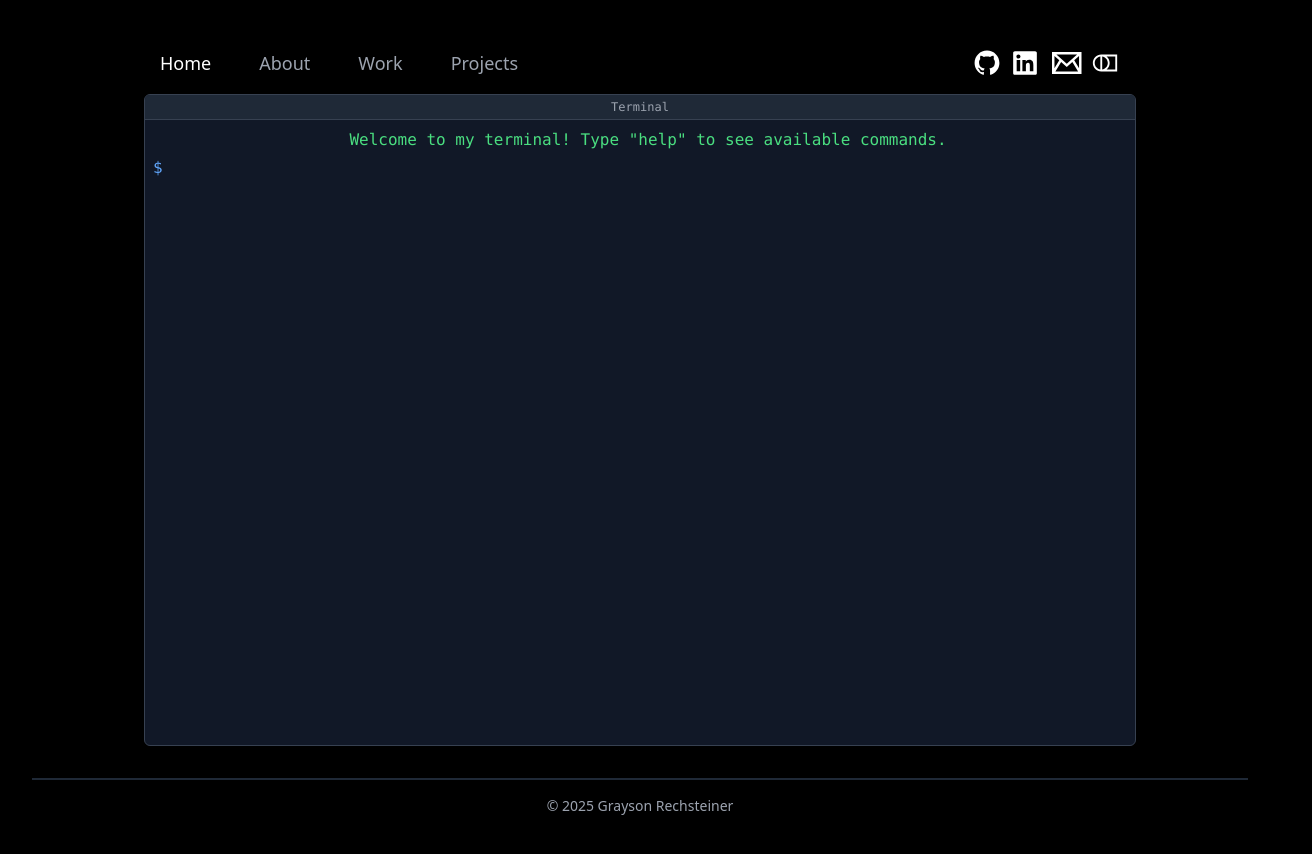
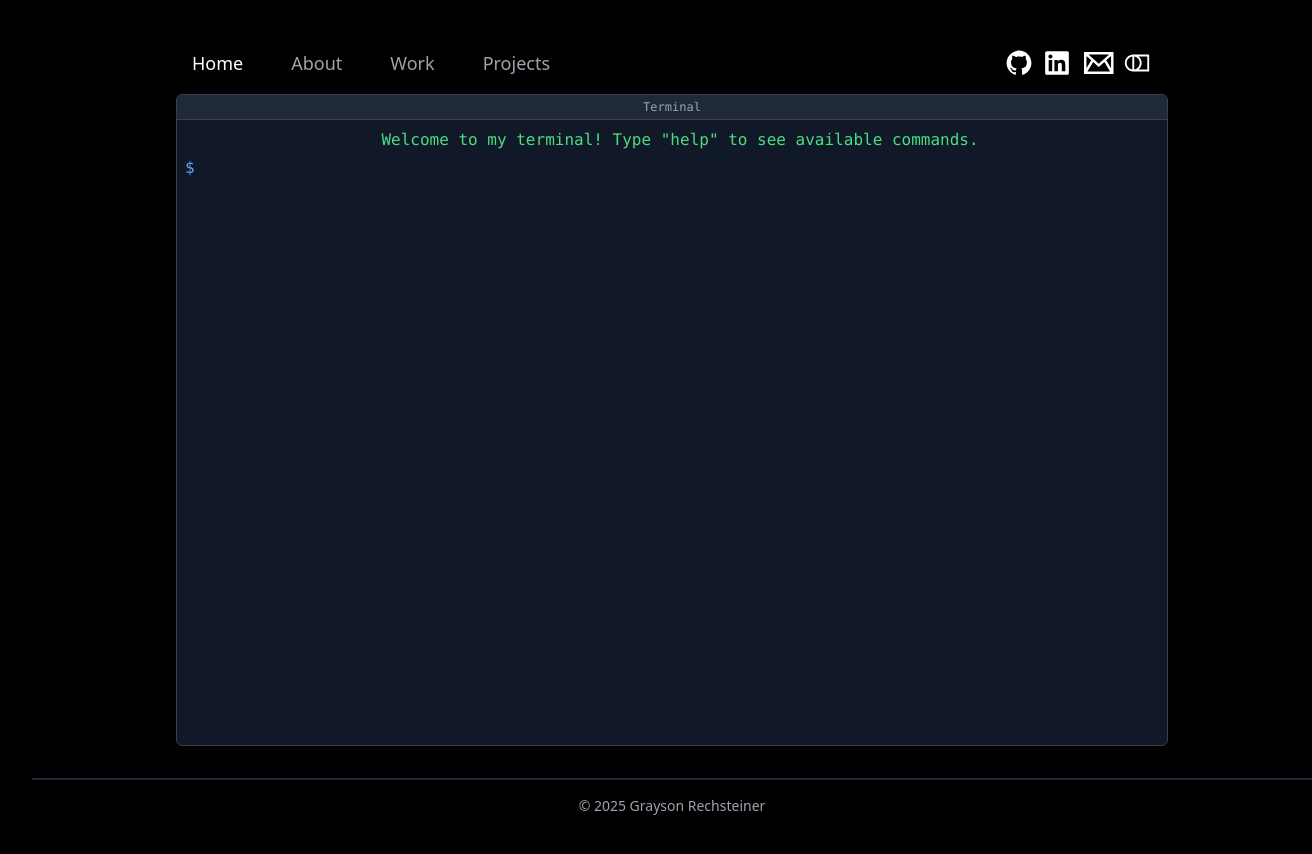
Before and after one commit to grechsteiner/grechsteiner.github.io, a React (Vite) app: page / in a window 1280 px wide. Shown: the top 854 px of the page, 1312 px wide, since content can reach past the window. Built offline with nearby package versions, Linux system fonts and the light colour scheme.

Commit message:
Terminal formatting done

```diff
--- a/src/components/Footer.tsx
+++ b/src/components/Footer.tsx
@@ -5,7 +5,7 @@ type FooterProps = {
 
 export default function Footer({ contentWidthClass }: FooterProps) {
     return (
-        <footer className="w-full py-4 border-t-2 border-gray-800">
+        <footer className="w-full shrink-0 py-4 border-t-2 border-gray-800">
             <div className={contentWidthClass}>
                 <div className="text-center text-sm text-gray-400">
                     © 2025 Grayson Rechsteiner
--- a/src/components/Header.tsx
+++ b/src/components/Header.tsx
@@ -19,7 +19,7 @@ export default function Header({ contentWidthClass }: HeaderProps) {
     ];
 
     return (
-        <header className={contentWidthClass}>
+        <header className={`shrink-0 ${contentWidthClass}`}>
             <div className="flex justify-between items-center w-full p-4">
                 <nav>
                     <ul className="flex space-x-12">
--- a/src/components/Layout.tsx
+++ b/src/components/Layout.tsx
@@ -5,15 +5,16 @@ import Footer from './Footer';
 type LayoutProps = {
     children: ReactNode;
     maxWidth?: string;
+    allowScroll?: boolean;
 };
 
-export default function Layout({ children, maxWidth = "max-w-5xl" }: LayoutProps) {
+export default function Layout({ children, maxWidth = "max-w-5xl", allowScroll = false }: LayoutProps) {
     const contentWidthClass = `${maxWidth} w-full mx-auto px-4`;
 
     return (
-        <div className="flex flex-col min-h-screen bg-black">
+        <div className={`flex flex-col w-screen bg-black ${allowScroll ? 'min-h-screen overflow-auto' : 'h-screen overflow-hidden'}`}>
             <Header contentWidthClass={contentWidthClass} />
-            <main className={`flex flex-col flex-grow pb-8 ${contentWidthClass}`}>
+            <main className={`flex justify-center pb-8 ${allowScroll ? '' : 'flex-grow items-center overflow-hidden'} ${contentWidthClass}`}>
                 {children}
             </main>
             <Footer contentWidthClass={contentWidthClass} />
--- a/src/components/Terminal.tsx
+++ b/src/components/Terminal.tsx
@@ -1,4 +1,3 @@
-import React from 'react';
 import { useState, useEffect, useRef } from 'react';
 
 
@@ -8,7 +7,11 @@ type CommandType = {
   execute: (args: string[]) => string | React.JSX.Element;
 };
 
-export default function Terminal() {
+type TerminalProps = {
+
+};
+
+export default function Terminal({ }: TerminalProps) {
     const [input, setInput] = useState('');
     const [output, setOutput] = useState<Array<{ isCommand: boolean; content: string | React.JSX.Element }>>([
         { isCommand: false, content: 'Welcome to my terminal! Type "help" to see available commands.' },
@@ -80,14 +83,6 @@ export default function Terminal() {
             },
         },
         {
-      name: 'projects',
-      description: 'Navigate to the projects page',
-      execute: () => {
-        window.location.href = '/projects';
-        return 'Navigating to projects page...';
-      },
-    },
-    {
             name: 'about',
             description: 'Navigate to the about page',
             execute: () => {
@@ -96,11 +91,19 @@ export default function Terminal() {
             },
         },
         {
-      name: 'contact',
-      description: 'Navigate to the contact page',
+            name: 'work',
+            description: 'Navigate to the work page',
             execute: () => {
-        window.location.href = '/contact';
-        return 'Navigating to contact page...';
+                window.location.href = '/work';
+                return 'Navigating to work page...';
+            },
+        },
+        {
+            name: 'projects',
+            description: 'Navigate to the projects page',
+            execute: () => {
+                window.location.href = '/projects';
+                return 'Navigating to projects page...';
             },
         },
         {
@@ -246,15 +249,13 @@ export default function Terminal() {
     };
 
     return (
-    <div className="flex flex-col flex-1 min-h-0 bg-gray-900 text-green-400 font-mono rounded-md overflow-hidden border border-gray-700 shadow-lg">
+        <div className="flex flex-col h-full overflow-hidden bg-gray-900 text-green-400 font-mono rounded-md border border-gray-700 shadow-lg">
+
             <div className="flex items-center px-2 py-1 bg-gray-800 border-b border-gray-700">
-        <div className="flex-1 text-center text-xs text-gray-400">Terminal</div>
+                <div className="flex-grow text-center text-xs text-gray-400">Terminal</div>
             </div>
 
-      <div
-        ref={terminalRef}
-        className="flex-1 p-2 overflow-y-auto"
-      >
+            <div ref={terminalRef} className="flex-grow p-2 overflow-y-auto">
                 {output.map((line, index) => (
                     <div key={index} className="mb-1">
                         {line.isCommand ? (
@@ -268,7 +269,6 @@ export default function Terminal() {
                     </div>
                 ))}
 
-        {/* Current command line */}
                 <div className="flex items-center">
                     <span className="text-blue-400 mr-2">$</span>
                     <input
@@ -277,12 +277,11 @@ export default function Terminal() {
                         value={input}
                         onChange={(e) => setInput(e.target.value)}
                         onKeyDown={handleKeyDown}
-            className="flex-1 bg-transparent outline-none caret-green-400"
+                        className="flex-grow bg-transparent outline-none caret-green-400"
                         autoFocus
                     />
                 </div>
 
-        {/* Tab completions */}
                 {showCompletions && tabCompletions.length > 0 && (
                     <div className="pl-4 mt-1 flex flex-wrap gap-2">
                         {tabCompletions.map((completion) => (
--- a/src/pages/Home.tsx
+++ b/src/pages/Home.tsx
@@ -8,7 +8,9 @@ type HomeProps = {
 export default function Home({ }: HomeProps) {
     return (
         <Layout>
-            <Terminal/>
+            <div className="flex-grow h-full">
+                <Terminal />
+            </div>
         </Layout>
     );
 }
```
Lines whose indentation alone changed are shown as unchanged.
